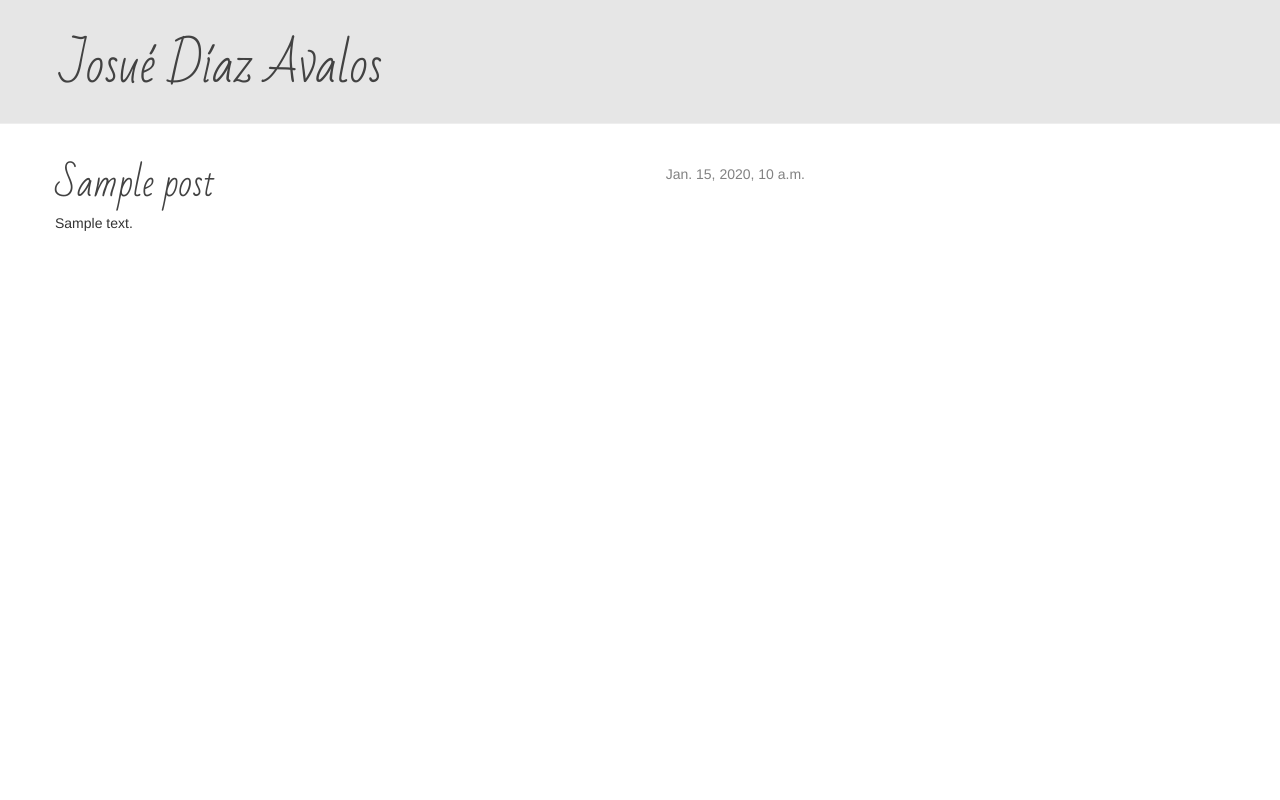
After one commit to JD26/myblog, a Django app: template blog/templates/blog/post_detail.html in a window 1280 px wide. The commit adds this page. Run offline with Django 3.2, Linux system fonts and the light colour scheme; the template is opened without the code that fills it: most values are stand-ins (such as "Sample title", 1, 10 or a date in 2020); some libraries are stand-ins or nearby versions.

Commit message:
Add posts

```diff
--- a/blog/static/css/blog.css
+++ b/blog/static/css/blog.css
@@ -1,7 +1,7 @@
     .page-header {
         background-color: #E6E6E6;
         margin-top: 0;
-        padding: 20px 20px 20px 40px;
+        padding: 20px 20px 20px 60px;
     }
 
     .page-header h1, .page-header h1 a, .page-header h1 a:visited, .page-header h1 a:active {
@@ -16,6 +16,7 @@
 
     h1, h2, h3, h4 {
         font-family: 'Bad Script', cursive;
+        color: #424242;
     }
 
     .date {
@@ -27,21 +28,10 @@
         float: right;
     }
 
-    .post-form textarea, .post-form input {
-        width: 100%;
-    }
-
-    .top-menu, .top-menu:hover, .top-menu:visited {
-        color: #ffffff;
-        float: right;
-        font-size: 26pt;
-        margin-right: 20px;
-    }
-
-    .post {
+    .main {
         margin-bottom: 70px;
     }
 
-    .post h1 a, .post h1 a:visited {
-        color: #000000;
+    a {
+        color: #424242;
     }
--- /dev/null
+++ b/blog/templates/blog/base.html
@@ -0,0 +1,50 @@
+{% load staticfiles %}
+<html prefix="og: http://ogp.me/ns#">
+        <head>
+            <title>JD26</title>
+        <meta property="og:type"            content="website" />
+        <meta property="og:url"             content="http://jd26.pythonanywhere.com/" />
+        <meta property="og:title"           content="JD26 Personal" />
+        <meta property="og:image"           content="{% static 'img/1.jpg' %}" />
+        <meta property="og:description"    content="Nunca dejamos de soñar, nunca de dejamos de aprender." />
+
+        <link rel="stylesheet" href="//maxcdn.bootstrapcdn.com/bootstrap/3.2.0/css/bootstrap.min.css">
+        <link rel="stylesheet" href="//maxcdn.bootstrapcdn.com/bootstrap/3.2.0/css/bootstrap-theme.min.css">
+        <link rel="stylesheet" href="{% static 'css/blog.css' %}">
+        <link href='https://fonts.googleapis.com/css?family=Bad+Script' rel='stylesheet' type='text/css'>
+
+
+
+        </head>
+        <body>
+        	<div id="fb-root"></div>
+			<script>(function(d, s, id) {
+  			var js, fjs = d.getElementsByTagName(s)[0];
+  			if (d.getElementById(id)) return;
+  			js = d.createElement(s); js.id = id;
+  			js.src = "//connect.facebook.net/es_LA/sdk.js#xfbml=1&version=v2.6";
+  			fjs.parentNode.insertBefore(js, fjs);
+			}(document, 'script', 'facebook-jssdk'));
+			</script>
+            <div class="page-header">
+                <h1>Josué Díaz Avalos</h1>
+            </div>
+
+
+        <div class="content container">
+            <div class="row">
+                <div class="col-md-8">
+                    {% block content %}
+                    {% endblock %}
+                    <div class="fb-share-button" data-href="http://jd26.pythonanywhere.com/" data-layout="button" data-mobile-iframe="true"></div>
+                    <div>
+                    	<br>
+                    	<br>
+                    	<br>
+                    	<br>
+                    </div>
+                </div>
+            </div>
+        </div>
+        </body>
+    </html>
--- /dev/null
+++ b/blog/templates/blog/post_detail.html
@@ -0,0 +1,13 @@
+{% extends 'blog/base.html' %}
+
+    {% block content %}
+        <div class="post">
+            {% if post.published_date %}
+                <div class="date">
+                    {{ post.published_date }}
+                </div>
+            {% endif %}
+            <h1>{{ post.title }}</h1>
+            <p>{{ post.text|linebreaks }}</p>
+        </div>
+{% endblock %}
--- a/blog/urls.py
+++ b/blog/urls.py
@@ -3,4 +3,5 @@ from . import views
 
 urlpatterns = [
     url(r'^$', views.post_list),
+    url(r'^post/(?P<pk>[0-9]+)/$', views.post_detail),
 ]
--- a/mysite/settings.py
+++ b/mysite/settings.py
@@ -86,9 +86,9 @@ DATABASES = {
 # Internationalization
 # https://docs.djangoproject.com/en/1.8/topics/i18n/
 
-LANGUAGE_CODE = 'en-us'
+LANGUAGE_CODE = 'es'
 
-TIME_ZONE = 'UTC'
+TIME_ZONE = 'America/Bogota'
 
 USE_I18N = True
 
```
Also changed, not shown: blog/templates/blog/mainpage.html (renamed from blog/templates/blog/post_list.html, +10 -48 lines), blog/views.py (+9 -1 lines), blog/static/mypics/AA0001.jpg (added), blog/static/mypics/IMG_20141107_141722769.jpg (added), blog/static/mypics/IMG_20141120_220256147.jpg (added), blog/static/mypics/IMG_20141231_154938615.jpg (added), blog/static/mypics/IMG_20160207_093039366.jpg (added).
